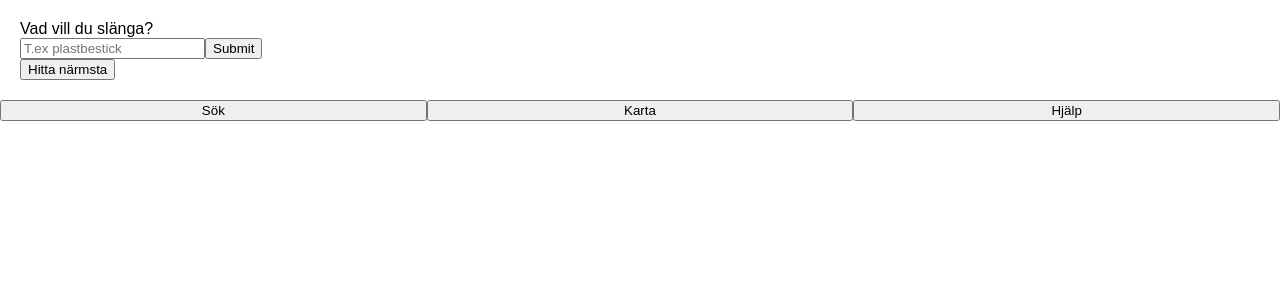
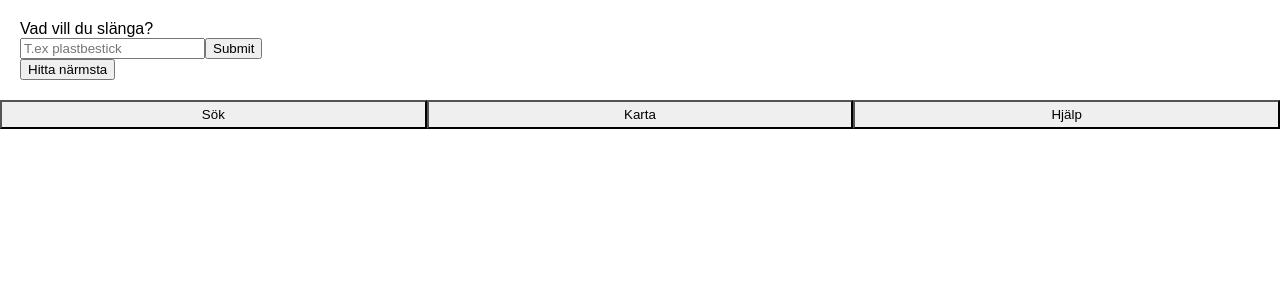
Before and after one commit to uddesson/atervinn-stan-prototype, a React (Create React App) app: page / in a window 1280 px wide. Shown: the top 300 px of the page. Built offline with nearby package versions, Linux system fonts and the light colour scheme.

Commit message:
Add btn class to nav-buttons

```diff
--- a/src/components/Nav.js
+++ b/src/components/Nav.js
@@ -9,18 +9,21 @@ function Nav (props) {
                 onClick={props.toggleView}
                 value={'sök'}
                 content={'Sök'}
+                className='btn'
             />
 
             <Button
                 onClick={props.toggleView}
                 value={'karta'}
                 content={'Karta'}
+                className='btn'
             />
 
             <Button
                 onClick={props.toggleView}
                 value={'hjälp'}
                 content={'Hjälp'}
+                className='btn'
             />
 
         </nav>
```
